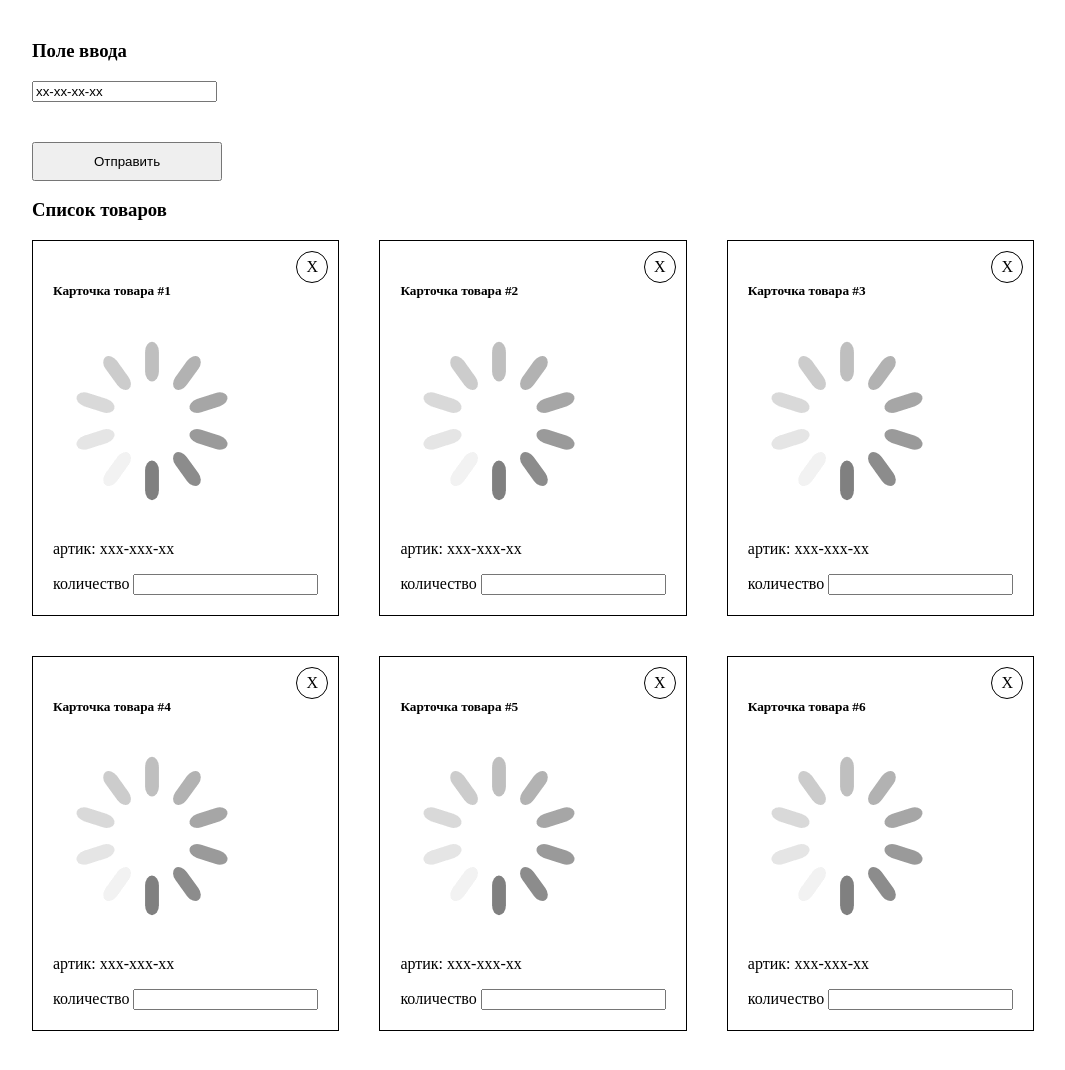
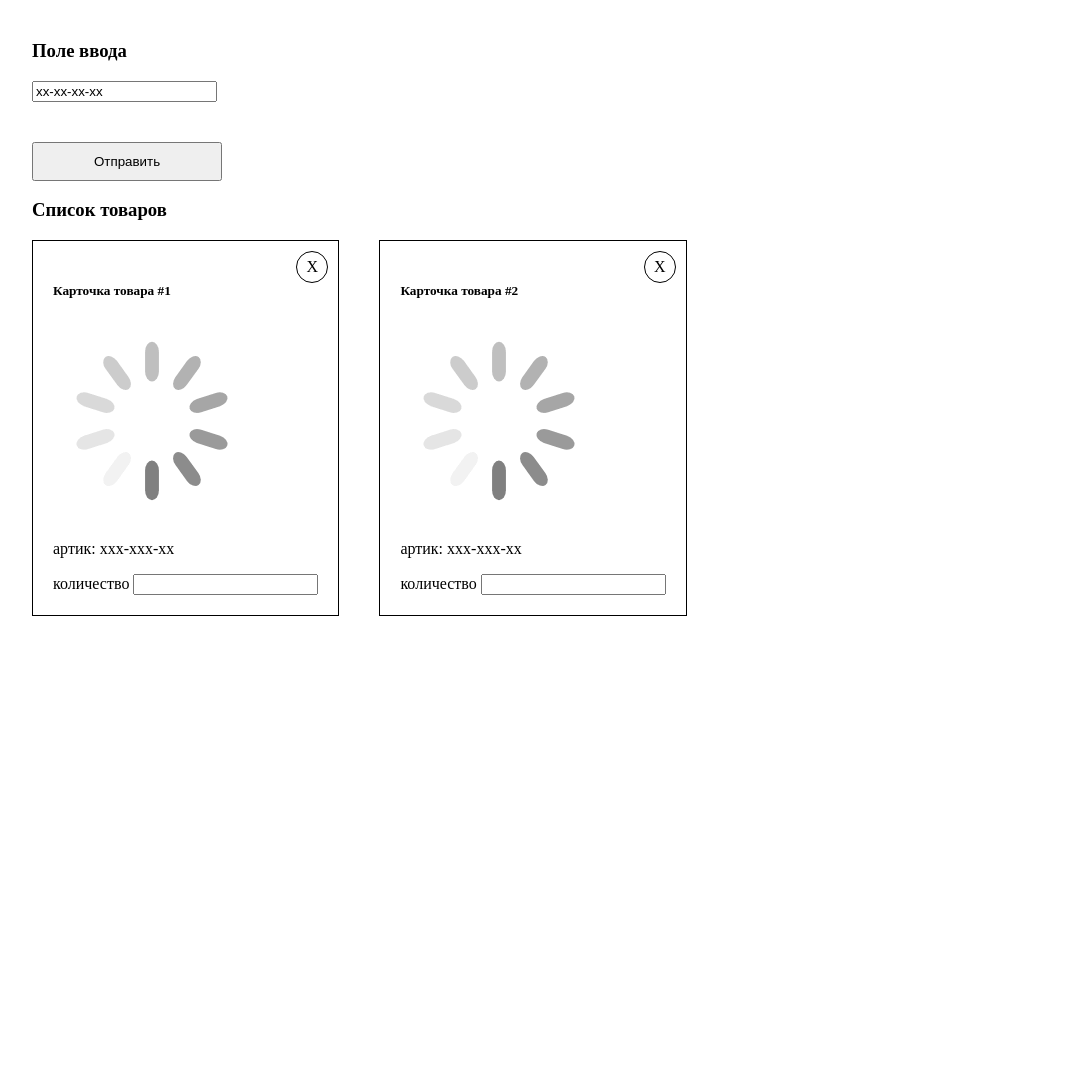
Before and after one commit to ChernenkoNS/test-qr, a plain HTML site: page index.html in a window 1280 px wide. Shown: the whole page, without its empty margins (8-1073 px from the left). After the commit the page ends 800 px from the top, so only its background shows below. Drawn offline with Linux system fonts and the light colour scheme.

Commit message:
first-commit

```diff
--- a/index.html
+++ b/index.html
@@ -43,53 +43,8 @@
                     <input type="text">
                 </div>
             </div>
-            <div class="product-card">
-                <span>X</span>
-                <h5>Карточка товара #3</h5>
-                <img src="images/images.png" alt="img">
-                <p>артик: ххх-ххх-хх</p>
-                <div>
-                    <span>количество</span>
-                    <input type="text">
-                </div>
-            </div>
-            <div class="product-card">
-                <span>X</span>
-                <h5>Карточка товара #4</h5>
-                <img src="images/images.png" alt="img">
-                <p>артик: ххх-ххх-хх</p>
-                <div>
-                    <span>количество</span>
-                    <input type="text">
-                </div>
-            </div>
-            <div class="product-card">
-                <span>X</span>
-                <h5>Карточка товара #5</h5>
-                <img src="images/images.png" alt="img">
-                <p>артик: ххх-ххх-хх</p>
-                <div>
-                    <span>количество</span>
-                    <input type="text">
-                </div>
-            </div>
-            <div class="product-card">
-                <span>X</span>
-                <h5>Карточка товара #6</h5>
-                <img src="images/images.png" alt="img">
-                <p>артик: ххх-ххх-хх</p>
-                <div>
-                    <span>количество</span>
-                    <input type="text">
-                </div>
-            </div>
-
         </div>
-
-
-
     </div>
-
 
     <script src="script.js" type="module"></script>
 </body>
--- a/script.js
+++ b/script.js
@@ -42,6 +42,8 @@ addBtn.addEventListener("click", () => {
 
     // product = JSON.parse(data)
     addProductCard(product)
+    article.value = " "
+
   }
 
 
```
